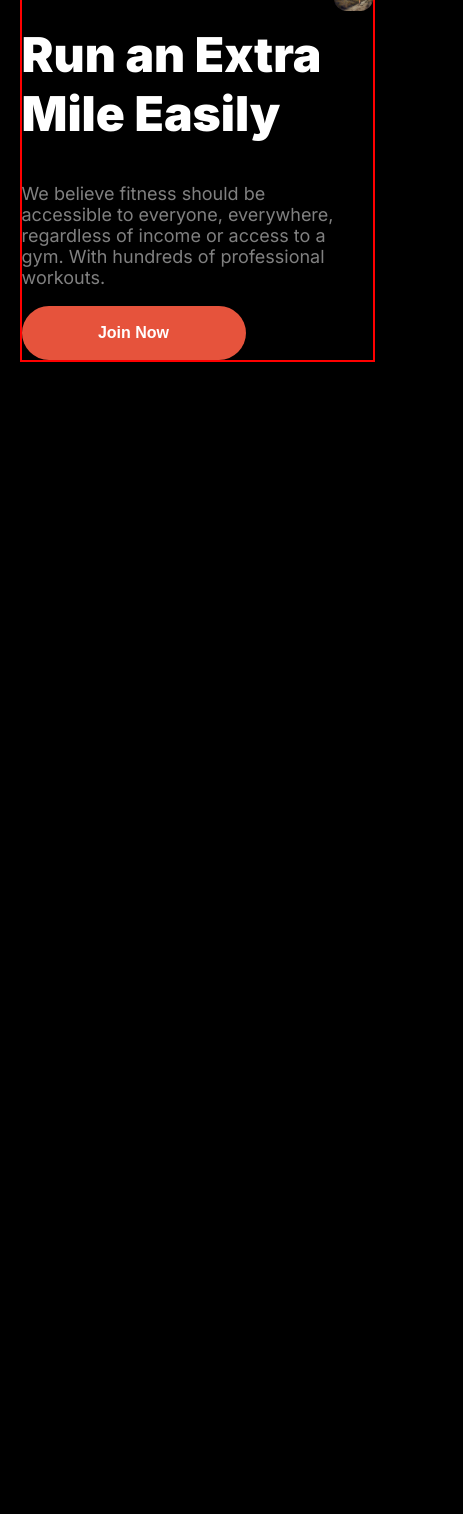
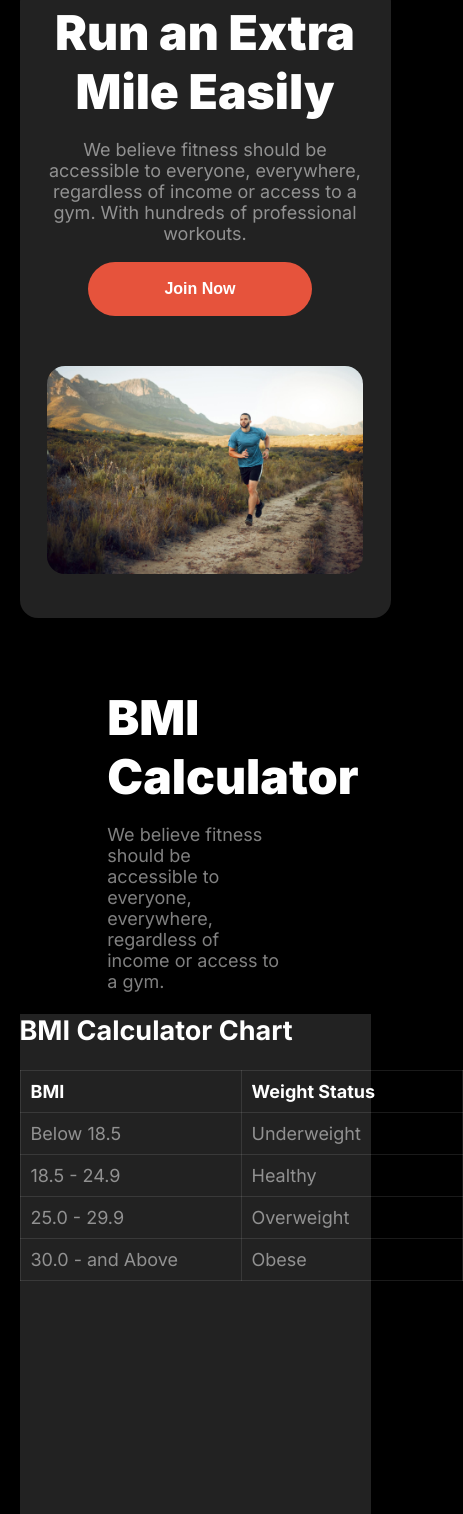
Before and after one commit to Showrob10/B10-Assignment-02, a plain HTML site: page styles/index.html in a window 390 px wide. Shown: the part 2824-4338 px from the top of the page, 463 px wide, since content can reach past the window. Before the commit the page ends 3186 px from the top, so only its background shows below. Drawn offline with Linux system fonts and the light colour scheme; files whose address does not match are found by name; a web font is replaced by a local one.

Commit message:
added bmi section and made responsive

```diff
--- a/styles/index.html
+++ b/styles/index.html
@@ -68,7 +68,7 @@
            </section>
            <section class="run">
             <div class="section-text-container">
-                <h1 class="bold-text">Run an Extra
+                <h1 class="bold-text">Run an Extra <br>
                     Mile Easily</h1>
                 <p class="description">We believe fitness should be accessible to everyone, everywhere,
                     regardless of income or access to a gym. With hundreds of professional workouts.</p>
@@ -79,6 +79,44 @@
             </div>
            </section>
 
+           <section class="bmi-calculator">
+            <div class="bmi-heading">
+                <h1 class="bold-text">BMI Calculator</h1>
+                <p class="description">We believe fitness should be accessible to everyone, everywhere,
+                    regardless of income or access to a gym.</p>
+            </div>
+            <div class="bmi-frame">
+                <h1>BMI Calculator Chart</h1>
+                <div class="table-container">
+                    <table>
+                        <tr>
+                            <th>BMI </th>
+                            <th>Weight Status</th>
+                        </tr>
+                        <tr>
+                            <td>Below 18.5</td>
+                            <td>Underweight</td>
+                        </tr>
+                        <tr>
+                            <td>18.5 - 24.9</td>
+                            <td>Healthy</td>
+                        </tr>
+                        <tr>
+                            <td>25.0 - 29.9</td>
+                            <td>Overweight</td>
+                        </tr>
+                        <tr>
+                            <td>30.0 - and Above</td>
+                            <td>Obese</td>
+                        </tr>
+                    </table>
+                </div>
+                <div class="calculator-container">
+
+                </div>
+            </div>
+           </section>
+
     </main>
     <footer>
 
--- a/styles/style.css
+++ b/styles/style.css
@@ -35,6 +35,7 @@ body{
     /* border: 2px solid red; */
     margin: 0 auto;
     /* background: linear-gradient(180.00deg, rgb(17, 17, 17),rgba(119, 119, 119, 0) 100%); */
+    margin-top: 30px;
   }
 
 
@@ -52,6 +53,7 @@ body{
 .bold-text{
     font-size: 48px;
     font-weight: 900;
+    margin: 0px;
 }
 
 .logo{
@@ -159,24 +161,71 @@ main{
 /* RUN-section-stsrts-here */
 
 .run{
-    border: 2px solid red;
+    /* border: 2px solid red; */
     width: 100%;
     margin: 0 auto;
     display: flex;
+    align-items: center;
     justify-content: space-around;
+    border-radius: 18px;
+    background: rgb(34, 34, 34);
+    margin-bottom: 70px;
 }
 
 .run-img-container{
-    width: 45%;
+    width: 366px;
+    height: 312px;
+    padding: 20px;
+    /* border: 2px solid red; */
 }
 
 .run-img{
     width: 100%;
-    height: auto;
+    height: 100%;
     border-radius: 18px;
-    zoom: 70%;
+    object-fit: cover;
 
 }
+
+.section-text-container{
+    width: 45%;
+}
+
+/* BMI-Calculator-starts-here */
+
+.bmi-calculator{
+    min-height: 700px;
+}
+
+.bmi-heading{
+    max-width: 50%;
+    margin: 0 auto ;
+}
+
+.bmi-frame{
+    width: 100%;
+    height: 500px;
+    background:rgb(34, 34, 34);
+}
+
+table, tr, td, th{
+    border-collapse: collapse;
+    margin: 20px 0;
+    padding: 10px;
+    min-width: 200px;
+    border: 1px solid rgba(255, 255, 255, 0.1);
+}
+
+tr th{
+    text-align: left;
+    padding: 10px;
+}
+
+.tr, td{
+    font-size: 1em;
+    color: var(--grey-color);
+}
+
 
 
 
@@ -242,6 +291,26 @@ main{
         gap: 35px;
     }
 
+    .run{
+        flex-direction: column;
+        justify-content: space-between;
+        align-items: center;
+        padding: 20px 10px 20px 10px;
+    }
+
+    .run-img-container{
+        width: 90%;
+        height: auto;
+        /* padding: 20px; */
+    }
+
+    .section-text-container{
+        width: 90%;
+        text-align: center;
+        align-items: center;
+        margin-bottom: 30px;
+    }
+
 
 
 }
```
